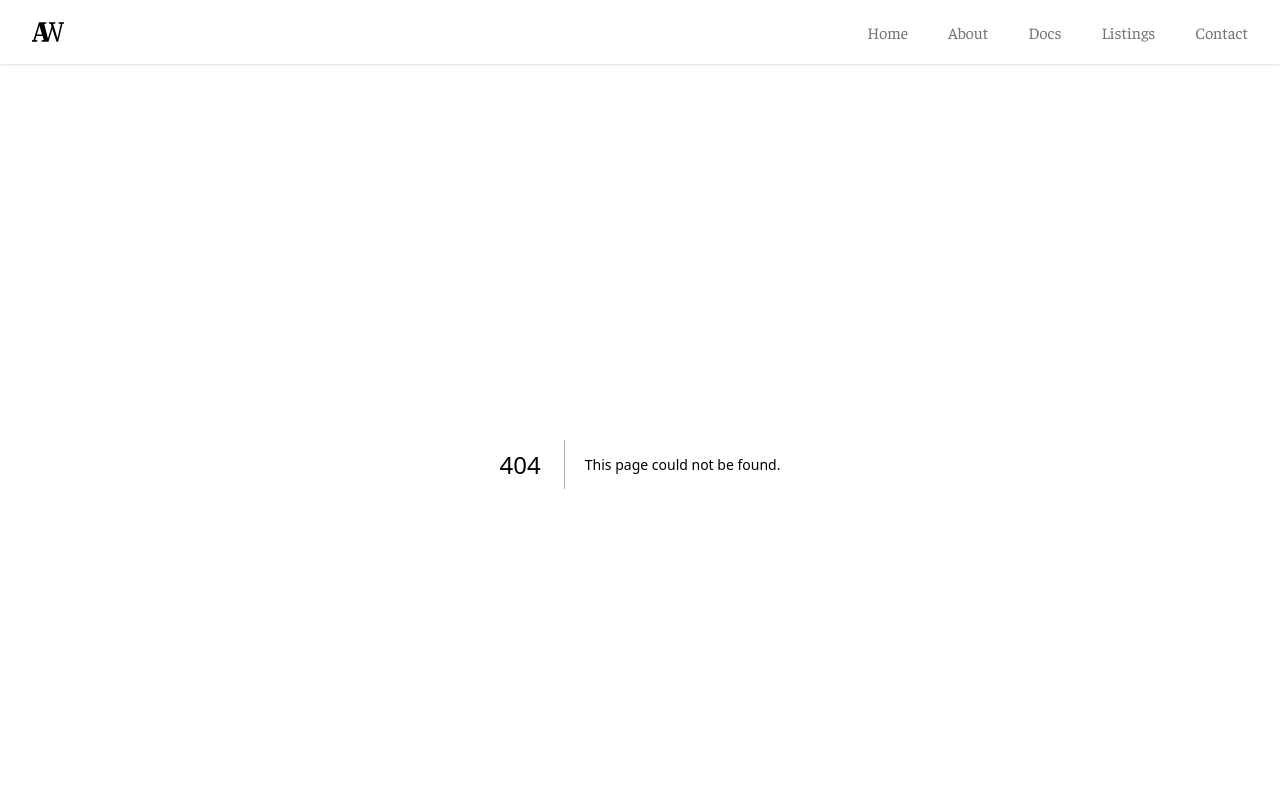
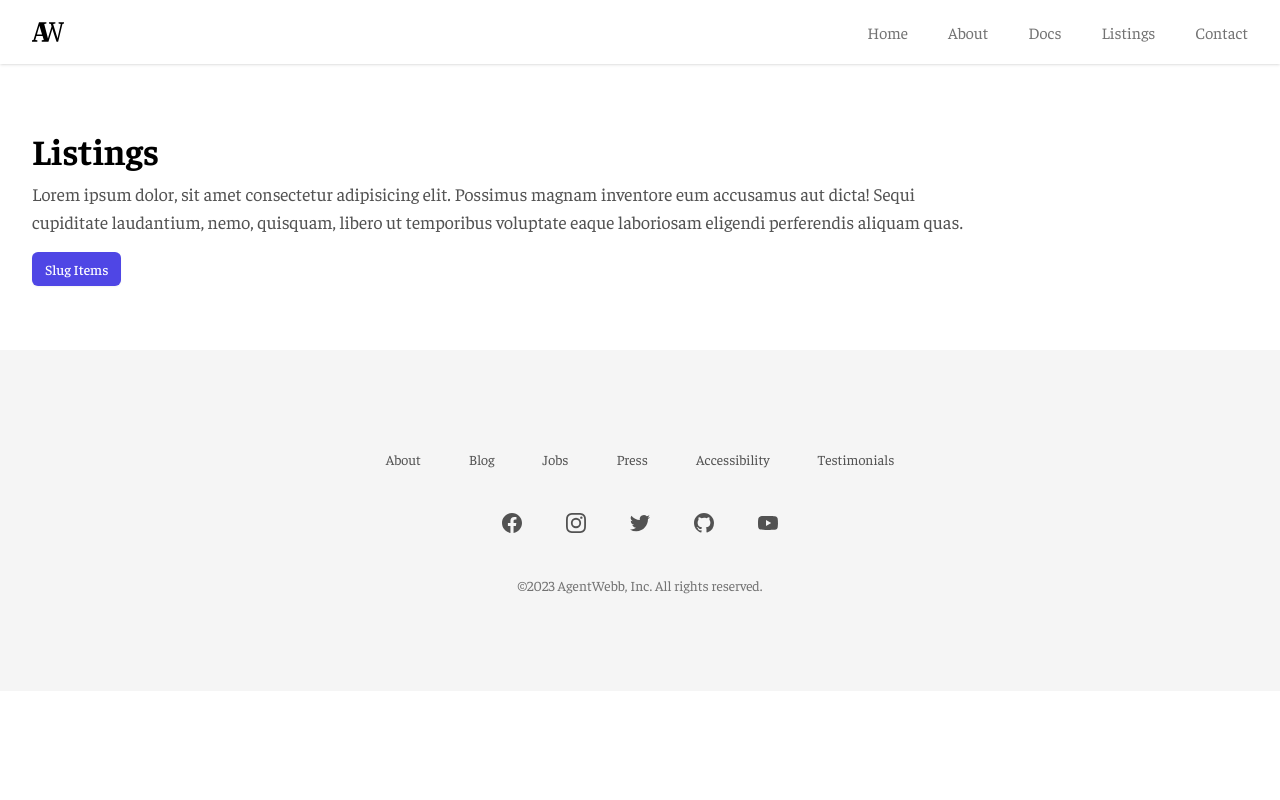
Before and after one commit to iamwillcode/agentwebb, a Next.js app: page /listings in a window 1280 px wide. Before the commit this address had no page. Shown: the top 800 px of the page. Built offline with nearby package versions, Linux system fonts and the light colour scheme.

Commit message:
renamed servoces with listings

```diff
--- /dev/null
+++ b/pages/listings.tsx
@@ -0,0 +1,24 @@
+import Head from "next/head";
+import Link from "next/link";
+
+export default function Listings() {
+  return (
+    <>
+      <Head>
+        <title>Listings - AgentWebb</title>
+        <meta name="title" content="Listings - AgentWebb" />
+        <meta
+          name="description"
+          content="Get unbiased and honest information about the real estate buying and selling process. Learn from 25+ years of experience and be ready for any red flags."
+        />
+      </Head>
+      <main className="my-16 space-y-16">
+        <section className="wrapper">
+          <h1 className="font-bold display-small">Listings</h1>
+          <p className="body-large max-w-[90ch] mt-2 text-lg text-gray-600 mb-4">Lorem ipsum dolor, sit amet consectetur adipisicing elit. Possimus magnam inventore eum accusamus aut dicta! Sequi cupiditate laudantium, nemo, quisquam, libero ut temporibus voluptate eaque laboriosam eligendi perferendis aliquam quas.</p>
+          <Link href="/listings/slug" className="inline-flex items-center px-3 py-2 text-sm font-medium leading-4 text-white bg-indigo-600 border border-transparent rounded-md shadow-sm hover:bg-indigo-700 focus:outline-none focus:ring-2 focus:ring-indigo-500 focus:ring-offset-2">Slug Items</Link>
+        </section>
+      </main>
+    </>
+  );
+}
--- a/pages/services.tsx
+++ /dev/null
@@ -1,19 +0,0 @@
-import Head from "next/head";
-
-export default function Services() {
-  return (
-    <>
-      <Head>
-        <title>Services - AgentWebb</title>
-        <meta name="title" content="Services - AgentWebb" />
-        <meta
-          name="description"
-          content="Get unbiased and honest information about the real estate buying and selling process. Learn from 25+ years of experience and be ready for any red flags."
-        />
-      </Head>
-      <main className="my-16 space-y-16">
-        <div className="wrapper">Services</div>
-      </main>
-    </>
-  );
-}
```
